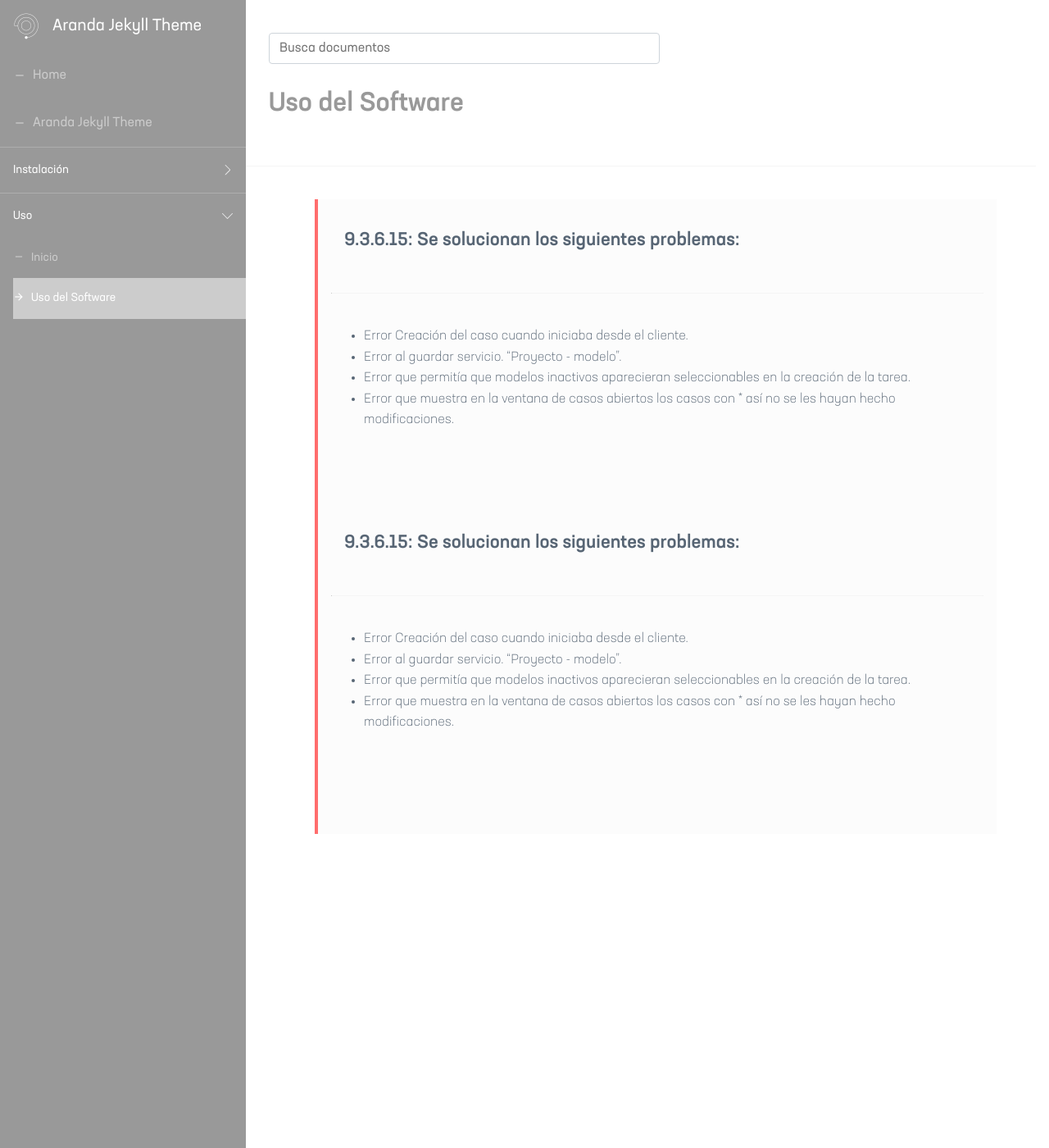
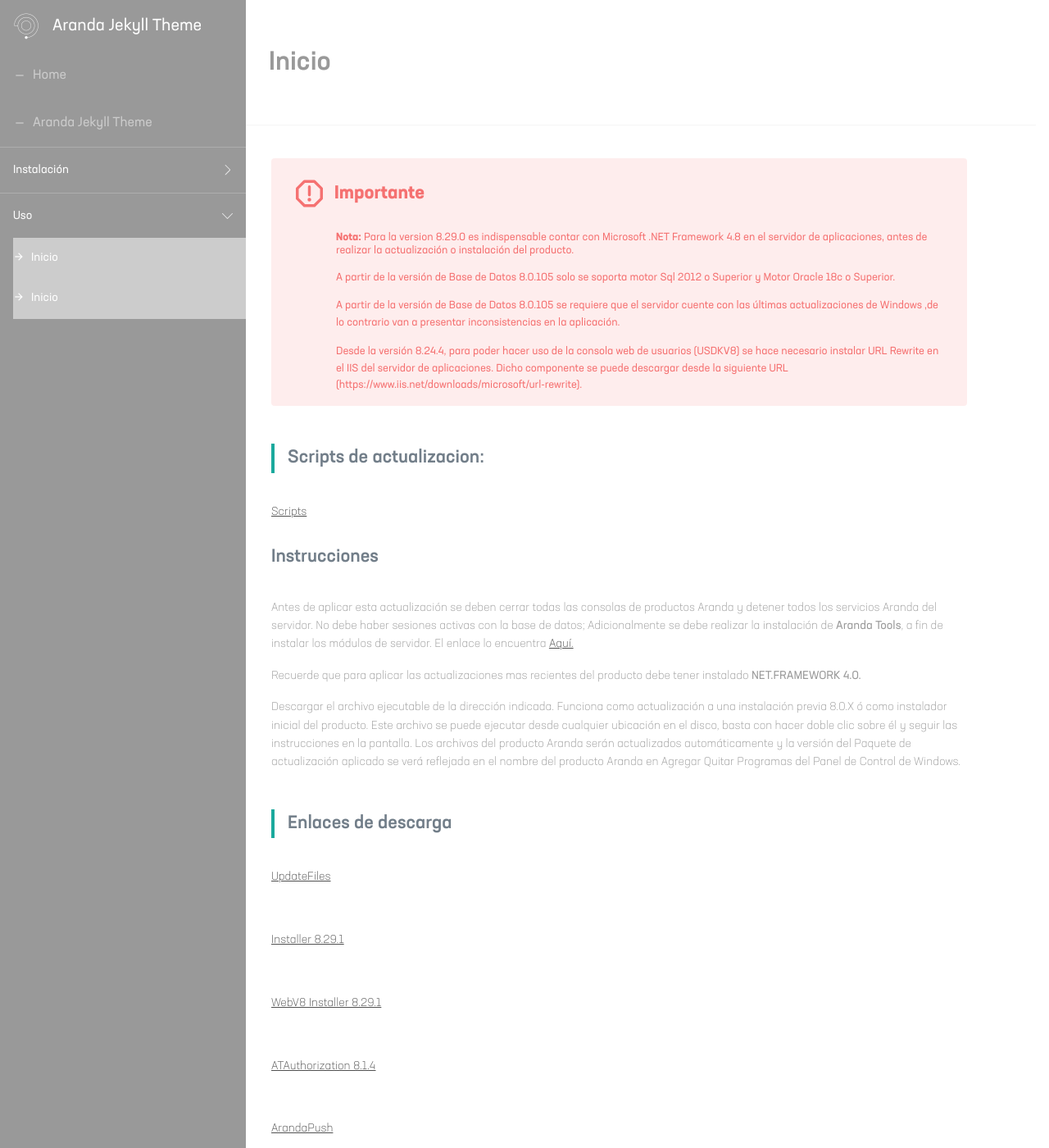
Before and after one commit to Nats85/Manuales-Aranda-Apis, a Jekyll site: the page built from docs/2.2-uso.md, in a window 1280 px wide and 1400 px high. Shown: the whole window at 82% size. Built offline with Jekyll 4.4.1, drawn with Linux system fonts in a browser that asks for light colours; some of the changed text lies outside the part shown.

Commit message:
Update 2.2-uso.md

```diff
--- a/docs/2.2-uso.md
+++ b/docs/2.2-uso.md
@@ -1,27 +1,65 @@
 ---
-title: "Uso del Software"
-permalink: /docs/uso/manual/
-excerpt: "Página de Uso"
+title: "Inicio"
+permalink: /docs/uso/inicio/
 categories: "Uso"
 chapter: "Uso"
 sidebar: docs
-layout: post
+layout: apis
 ---
 
 
+#  Scripts de actualizacion:
 
-## 9.3.6.15: Se solucionan los siguientes problemas:
----
-  - Error Creación del caso cuando iniciaba desde el cliente.
-  - Error al guardar servicio. "Proyecto - modelo".
-  - Error que permitía que modelos inactivos aparecieran seleccionables en la creación de la tarea.
-  - Error que muestra en la ventana de casos abiertos los casos con * así no se les hayan hecho modificaciones.
+[Scripts](https://download.arandasoft.com/UTILIDADES/Scrips_asdk/Script.zip)
+
+####  Instrucciones
+
+Antes de aplicar esta actualización se deben cerrar todas las consolas de productos Aranda y detener todos los servicios Aranda del servidor. No debe haber sesiones activas con la base de datos; Adicionalmente se debe realizar la instalación de **Aranda Tools**, a fin de instalar los módulos de servidor. El enlace lo encuentra [Aquí.](http://corp.arandasoft.com:5554/kb2/KnowledgebaseArticle10195.aspx)
+
+Recuerde que para aplicar las actualizaciones mas recientes del producto debe tener instalado  **NET.FRAMEWORK 4.0.**
+
+Descargar el archivo ejecutable de la dirección indicada. Funciona como actualización a una instalación previa 8.0.X ó como instalador inicial del producto. Este archivo se puede ejecutar desde cualquier ubicación en el disco, basta con hacer doble clic sobre él y seguir las instrucciones en la pantalla. Los archivos del producto Aranda serán actualizados automáticamente y la versión del Paquete de actualización aplicado se verá reflejada en el nombre del producto Aranda en Agregar Quitar Programas del Panel de Control de Windows.
 
 
+#  Enlaces de descarga
 
-## 9.3.6.15: Se solucionan los siguientes problemas:
----
-  - Error Creación del caso cuando iniciaba desde el cliente.
-  - Error al guardar servicio. "Proyecto - modelo".
-  - Error que permitía que modelos inactivos aparecieran seleccionables en la creación de la tarea.
-  - Error que muestra en la ventana de casos abiertos los casos con * así no se les hayan hecho modificaciones.
+[UpdateFiles](http://temp.arandasoft.com/kb/temp/UTILIDADES/UpdateFiles.rar)
+
+<br>
+
+[Installer 8.29.1](download.arandasoft.com/wp-1/aranda-8/ASDKW/Aranda.ASDK.Web.Installer_8.29.1.exe)
+
+<br>
+
+[WebV8 Installer 8.29.1](download.arandasoft.com/wp-1/aranda-8/ASDKW/Aranda.ASDK.WebV8.Installer_8.29.1.exe)
+
+<br>
+
+[ATAuthorization 8.1.4](download.arandasoft.com/wp-1/aranda-8/AUTHORIZATION/ATAuthorization_8.1.4.exe)
+
+<br>
+
+[ArandaPush](download.arandasoft.com/wp-1/aranda-8/AP/ArandaPush_8.0.5.exe)
+
+<br>
+
+[Aranda Integrations1](download.arandasoft.com/wp-1/aranda-8/AIWS/Aranda Integrations1.1.msi)
+
+<br>
+
+###  Enlaces de descargaActualización de base de datos:
+
+Versión DB mínima requerida para el presente update / instalador: DB 8.0.143
+
+##  Prerrequisitos:
+
+Aranda CMDB versión 8.0.X
+<br>
+asc@arandasoft.com
+<br>
+Aranda Software Corporation
+
+
+<br>
+
+<br>
```
